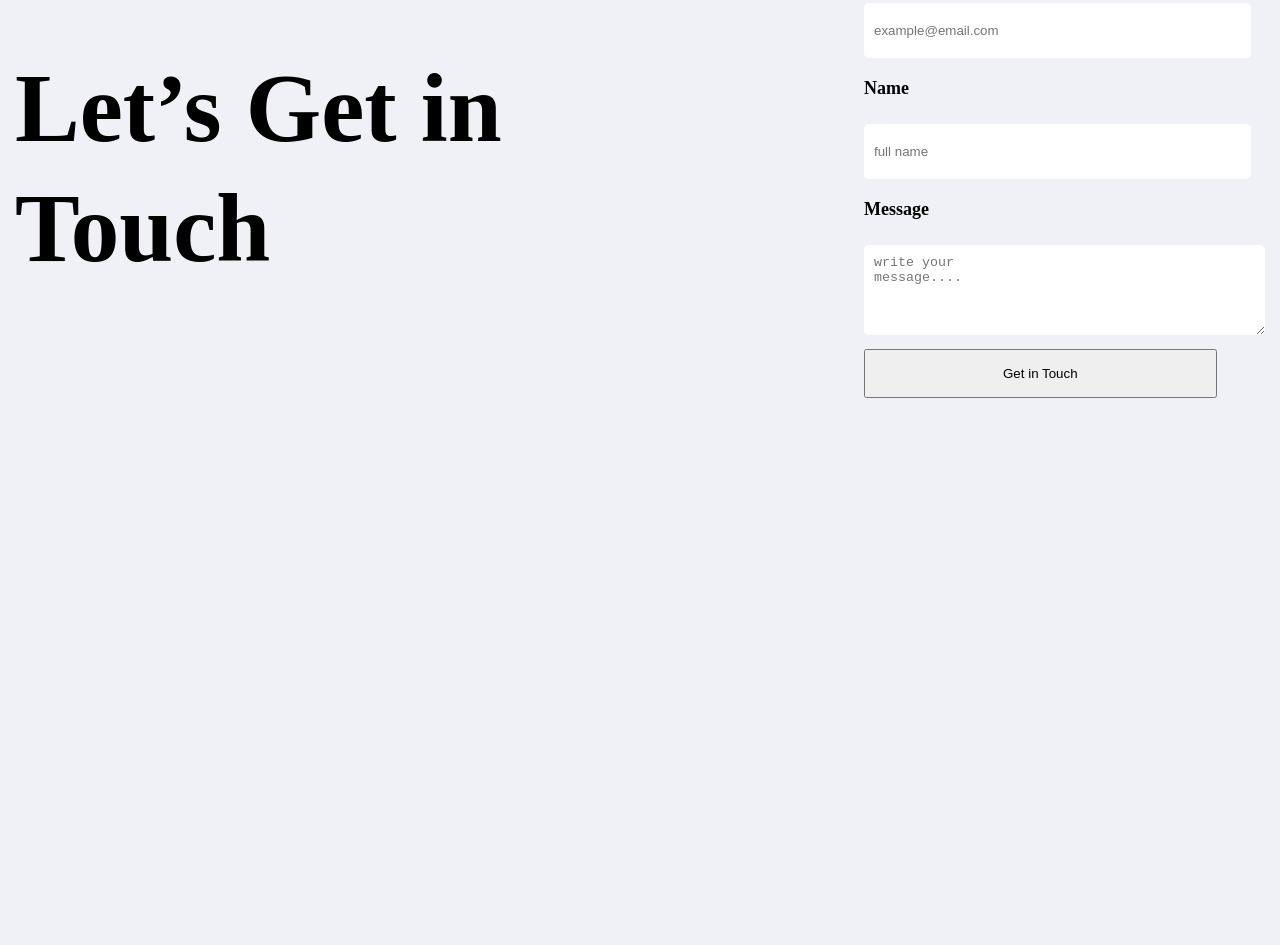
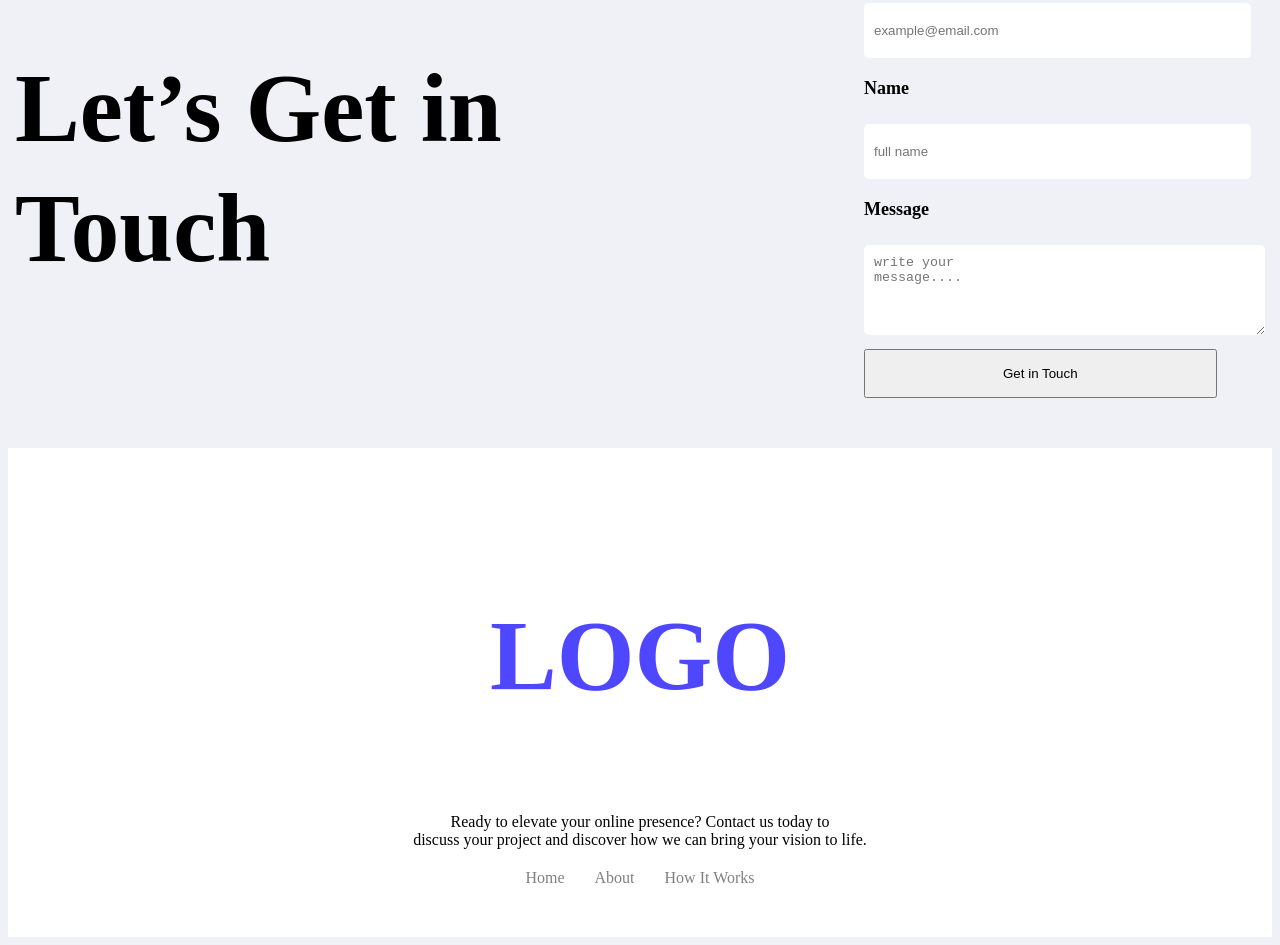
Before and after one commit to akashroydev/web-assignment0001, a plain HTML site: page B12A01-landing-launchpad/Assets/index.html in a window 1280 px wide. Shown: the part 2884-3829 px from the top of the page. Before the commit the page ends 3290 px from the top, so only its background shows below. Drawn offline with Linux system fonts and the light colour scheme; files whose address does not match are found by name; a web font is replaced by a local one.

Commit message:
footer section done

```diff
--- a/B12A01-landing-launchpad/Assets/index.html
+++ b/B12A01-landing-launchpad/Assets/index.html
@@ -169,6 +169,18 @@
 
 
 
+    <footer>
+        <div style="margin-top: 50px; text-align: center; background-color: white; padding: 50px;">
+            <p style="font-size: 100px; font-weight: bold; color: #4E47FF;">LOGO</p>
+            <p>Ready to elevate your online presence? Contact us today to<br> discuss your project and discover how we can bring your vision to life.</p>
+            <div style="display: flex; gap: 30px ;justify-content: center; margin-top: 20px;">
+                <a style="text-decoration: none; color: gray;" href="#">Home</a>
+                <a style="text-decoration: none; color: gray;" href="#">About</a>
+                <a style="text-decoration: none; color: gray;" href="#">How It Works</a>
+            </div>
+        </div>
+    </footer>
+
 
 
 </body>
```
